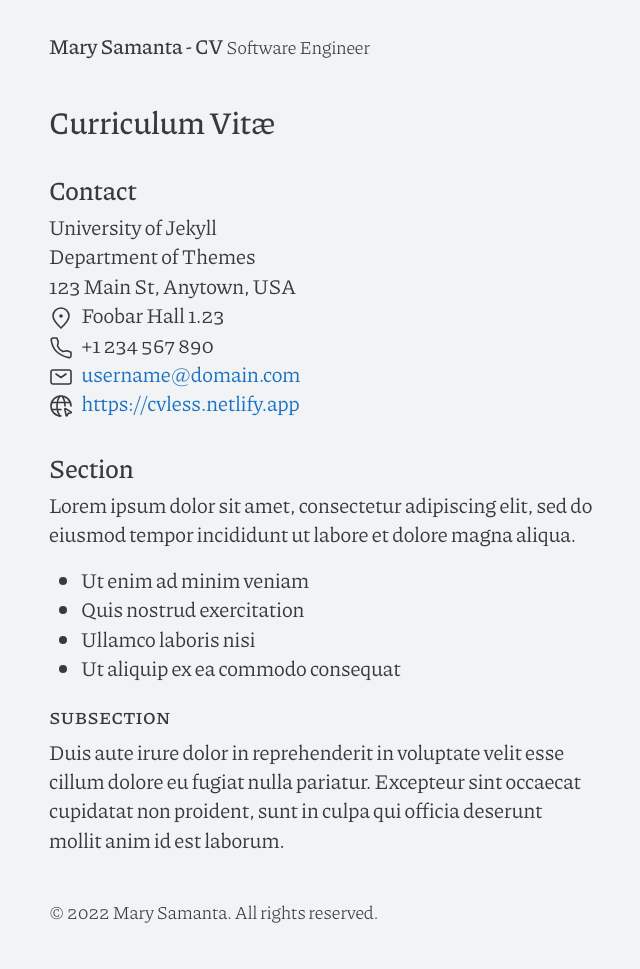
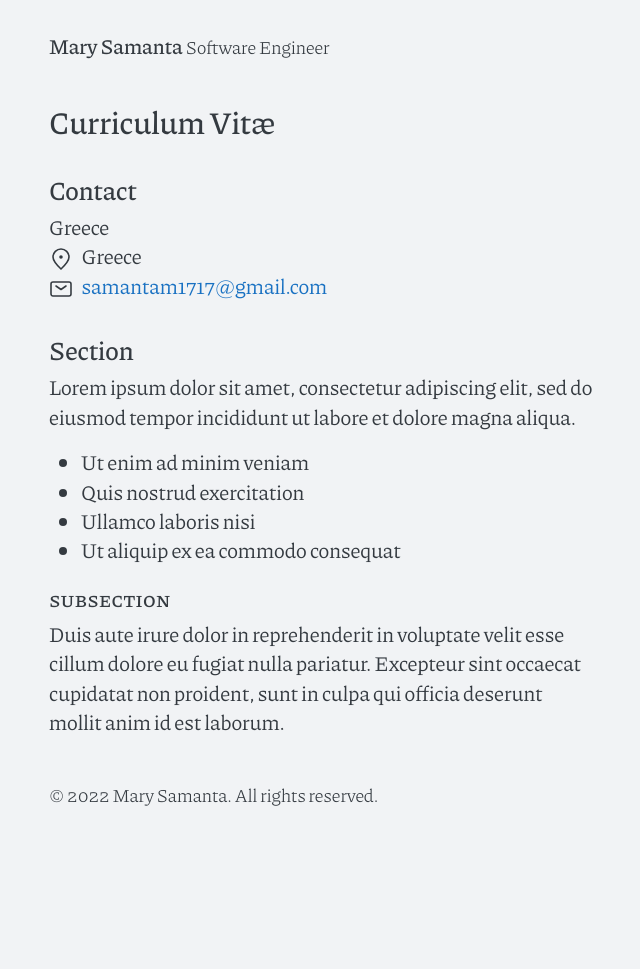
Before and after one commit to MairySs/MairySs.github.io, a Jekyll site: the page built from cv.md, in a window 1280 px wide. Shown: the whole page, without its empty margins (318-958 px from the left). Built offline with Jekyll 4.4.1, drawn with Linux system fonts in a browser that asks for light colours; after the commit the page ends 900 px from its top, so only the background shows below that.

Commit message:
changes 2

```diff
--- a/_config.yml
+++ b/_config.yml
@@ -1,6 +1,6 @@
 # site settings
 
-title:          Mary Samanta - CV
+title:          Mary Samanta
 tagline:        Software Engineer
 url:            https://mairyss.github.io/
 baseurl:        /
--- a/_includes/contact.html
+++ b/_includes/contact.html
@@ -1,12 +1,8 @@
 <div class="contact">
   <h2>Contact</h2>
   <ul>
-    <li>University of Jekyll</li>
-    <li>Department of Themes</li>
-    <li>123 Main St, Anytown, USA</li>
-    <li><span class="li-icon">{% include svg/pin-alt.svg %}</span>Foobar Hall 1.23</li>
-    <li><span class="li-icon">{% include svg/phone.svg %}</span>+1 234 567 890</li>
-    <li><span class="li-icon">{% include svg/mail.svg %}</span><a href="mailto:username@domain.com">username@domain.com</a></li>
-    <li><span class="li-icon">{% include svg/internet.svg %}</span><a href="https://cvless.netlify.app">https://cvless.netlify.app</a></li>
+    <li>Greece</li>
+    <li><span class="li-icon">{% include svg/pin-alt.svg %}</span>Greece</li>
+    <li><span class="li-icon">{% include svg/mail.svg %}</span><a href="mailto:samantam1717@gmail.com">samantam1717@gmail.com</a></li>
   </ul>
 </div>
```
Also changed, not shown: _includes/particles-home.html (+2 -6 lines), assets/photo.jpg.
